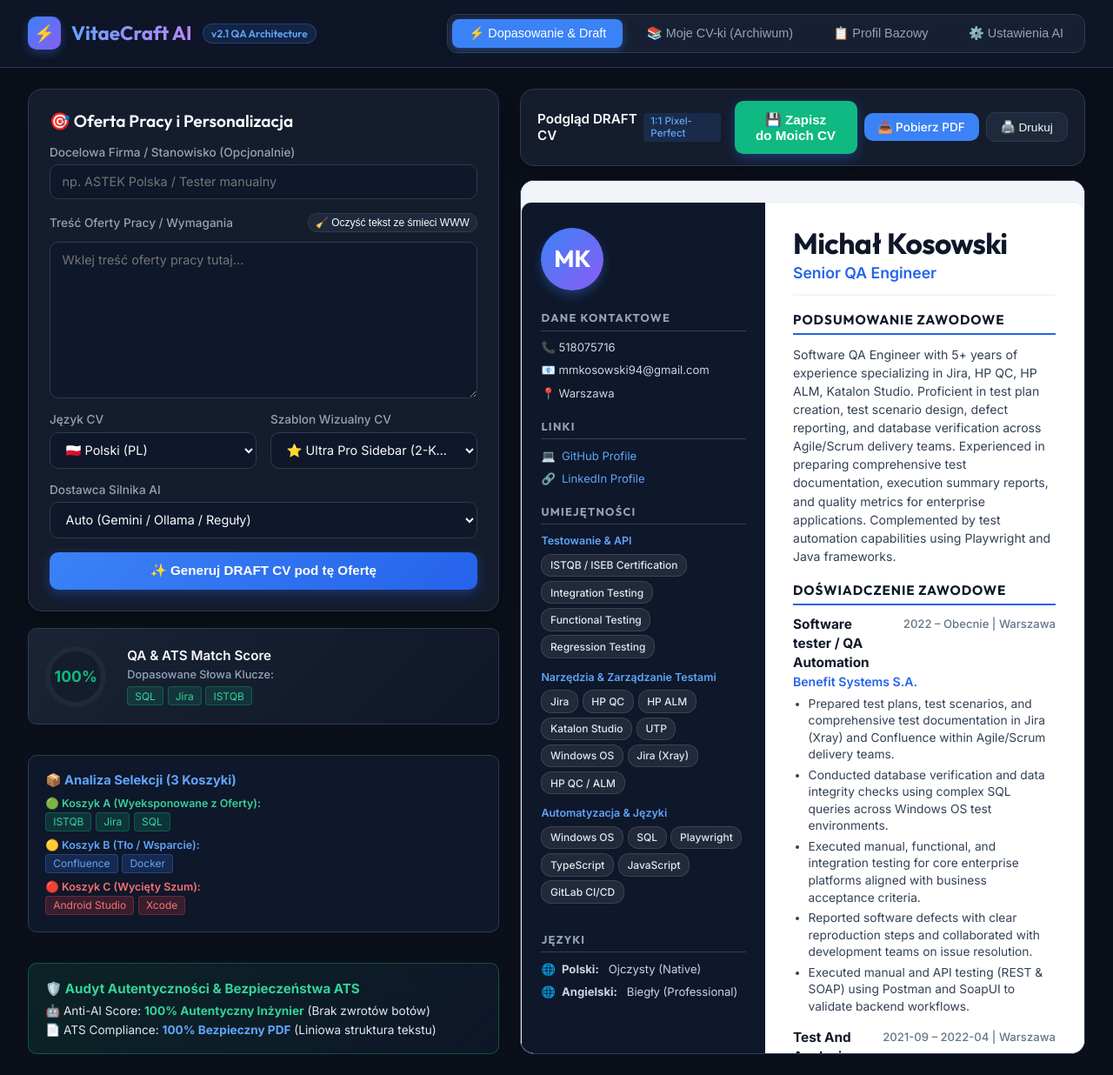
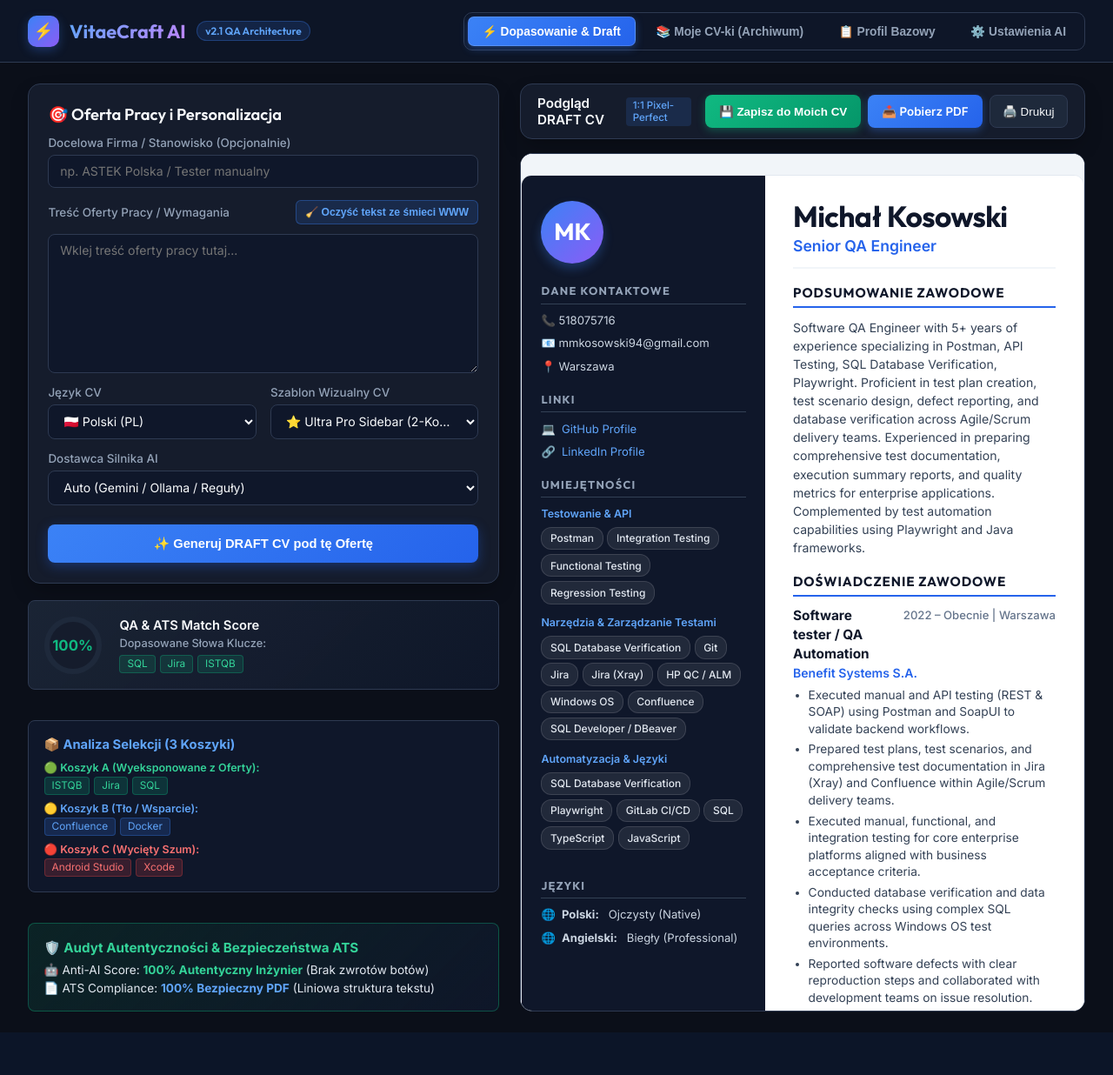
Before and after one commit to jablefthookcross/luxury_cv-builder, a Flask app: page / in a window 1280 px wide. Shown: the whole page at 87% size. After the commit the page ends 1187 px from the top, so only its background shows below. Run offline with Flask 3, Linux system fonts and the light colour scheme.

Commit message:
Poprawa UI/UX: 1-stronicowy uklad A4, Pill Badges i symetria wierszy

```diff
--- a/static/css/style.css
+++ b/static/css/style.css
@@ -1,4 +1,4 @@
-/* VitaeCraft AI - GUI Stylesheet */
+/* VitaeCraft AI - GUI Stylesheet (Pixel-Perfect UI Refactor) */
 
 :root {
     --bg-dark: #0b0f19;
@@ -12,8 +12,8 @@
     --text-primary: #f8fafc;
     --text-secondary: #94a3b8;
     --text-muted: #64748b;
-    --radius-lg: 16px;
-    --radius-md: 10px;
+    --radius-lg: 14px;
+    --radius-md: 8px;
     --radius-sm: 6px;
 }
 
@@ -37,7 +37,7 @@ body {
     background: rgba(15, 23, 42, 0.85);
     backdrop-filter: blur(12px);
     border-bottom: 1px solid var(--border-color);
-    padding: 1rem 2rem;
+    padding: 0.85rem 2rem;
     display: flex;
     justify-content: space-between;
     align-items: center;
@@ -51,19 +51,19 @@ body {
     align-items: center;
     gap: 0.75rem;
     font-family: 'Outfit', sans-serif;
-    font-size: 1.4rem;
+    font-size: 1.35rem;
     font-weight: 700;
 }
 
 .brand-icon {
-    width: 38px;
-    height: 38px;
+    width: 36px;
+    height: 36px;
     background: linear-gradient(135deg, var(--accent-blue), var(--accent-purple));
     border-radius: 10px;
     display: flex;
     align-items: center;
     justify-content: center;
-    font-size: 1.2rem;
+    font-size: 1.15rem;
     box-shadow: 0 4px 12px rgba(59, 130, 246, 0.3);
 }
 
@@ -86,36 +86,39 @@ body {
 /* Nav Tabs */
 .nav-tabs {
     display: flex;
-    gap: 0.5rem;
-    background: rgba(30, 41, 59, 0.6);
-    padding: 0.3rem;
-    border-radius: 12px;
+    gap: 0.4rem;
+    background: rgba(15, 23, 42, 0.7);
+    padding: 0.25rem;
+    border-radius: 10px;
     border: 1px solid var(--border-color);
 }
 
 .nav-btn {
     background: transparent;
-    border: none;
+    border: 1px solid transparent;
     color: var(--text-secondary);
-    padding: 0.5rem 1.2rem;
-    border-radius: 8px;
-    font-weight: 500;
+    padding: 0.5rem 1.0rem;
+    border-radius: 7px;
+    font-weight: 600;
     cursor: pointer;
     transition: all 0.2s ease;
     display: flex;
     align-items: center;
-    gap: 0.5rem;
-    font-size: 0.9rem;
+    gap: 0.45rem;
+    font-size: 0.86rem;
+    white-space: nowrap;
 }
 
 .nav-btn:hover {
     color: var(--text-primary);
+    background: rgba(255, 255, 255, 0.05);
 }
 
 .nav-btn.active {
-    background: var(--accent-blue);
+    background: linear-gradient(135deg, var(--accent-blue), #2563eb);
     color: white;
-    box-shadow: 0 2px 8px rgba(59, 130, 246, 0.4);
+    border: 1px solid rgba(255, 255, 255, 0.15);
+    box-shadow: 0 3px 10px rgba(59, 130, 246, 0.35);
 }
 
 /* App Main Layout */
@@ -144,7 +147,7 @@ body {
     background: var(--bg-card);
     border: 1px solid var(--border-color);
     border-radius: var(--radius-lg);
-    padding: 1.5rem;
+    padding: 1.4rem;
     box-shadow: 0 10px 25px -5px rgba(0, 0, 0, 0.3);
 }
 
@@ -153,7 +156,7 @@ body {
     display: flex;
     flex-direction: column;
     gap: 1.2rem;
-    max-width: 600px;
+    max-width: 580px;
 }
 
 .right-panel {
@@ -165,24 +168,24 @@ body {
 
 .section-h2 {
     font-family: 'Outfit', sans-serif;
-    font-size: 1.2rem;
+    font-size: 1.15rem;
     font-weight: 600;
     display: flex;
     align-items: center;
     gap: 0.5rem;
-    margin-bottom: 1rem;
+    margin-bottom: 0.85rem;
 }
 
 /* Forms */
 .form-group {
     display: flex;
     flex-direction: column;
-    gap: 0.4rem;
-    margin-bottom: 1rem;
+    gap: 0.35rem;
+    margin-bottom: 0.9rem;
 }
 
 .form-label {
-    font-size: 0.85rem;
+    font-size: 0.84rem;
     font-weight: 500;
     color: var(--text-secondary);
 }
@@ -191,10 +194,10 @@ body {
     background: #0f172a;
     border: 1px solid var(--border-color);
     color: var(--text-primary);
-    padding: 0.65rem 0.85rem;
+    padding: 0.6rem 0.8rem;
     border-radius: var(--radius-md);
     font-family: inherit;
-    font-size: 0.9rem;
+    font-size: 0.88rem;
     transition: border-color 0.2s;
     width: 100%;
 }
@@ -213,50 +216,125 @@ body {
 
 .form-textarea {
     resize: vertical;
-    min-height: 180px;
+    min-height: 160px;
 }
 
-/* Buttons */
+/* PROPORTIONAL & SYMMETRIC BUTTON SYSTEM */
 .btn-primary {
     background: linear-gradient(135deg, var(--accent-blue), #2563eb);
     color: white;
     border: none;
-    padding: 0.8rem 1.5rem;
+    height: 44px;
+    padding: 0 1.4rem;
     border-radius: var(--radius-md);
     font-weight: 600;
-    font-size: 0.95rem;
+    font-size: 0.92rem;
     cursor: pointer;
-    display: flex;
+    display: inline-flex;
     align-items: center;
     justify-content: center;
     gap: 0.5rem;
     transition: all 0.2s ease;
-    box-shadow: 0 4px 14px rgba(37, 99, 235, 0.4);
+    box-shadow: 0 4px 14px rgba(37, 99, 235, 0.35);
 }
 
 .btn-primary:hover {
-    transform: translateY(-2px);
-    box-shadow: 0 6px 20px rgba(37, 99, 235, 0.5);
+    transform: translateY(-1px);
+    box-shadow: 0 6px 18px rgba(37, 99, 235, 0.45);
 }
 
 .btn-secondary {
     background: #1e293b;
     border: 1px solid var(--border-color);
     color: var(--text-primary);
-    padding: 0.5rem 1rem;
+    height: 38px;
+    padding: 0 0.9rem;
     border-radius: var(--radius-md);
     font-weight: 500;
-    font-size: 0.85rem;
+    font-size: 0.84rem;
     cursor: pointer;
     transition: all 0.2s ease;
     display: inline-flex;
     align-items: center;
+    justify-content: center;
     gap: 0.4rem;
     white-space: nowrap;
+    text-decoration: none;
 }
 
 .btn-secondary:hover {
     background: #334155;
+    color: white;
+}
+
+.btn-save-action {
+    background: linear-gradient(135deg, #10b981, #059669);
+    color: white;
+    border: none;
+    height: 38px;
+    padding: 0 1rem;
+    border-radius: var(--radius-md);
+    font-weight: 600;
+    font-size: 0.84rem;
+    cursor: pointer;
+    display: inline-flex;
+    align-items: center;
+    justify-content: center;
+    gap: 0.4rem;
+    white-space: nowrap;
+    box-shadow: 0 3px 10px rgba(16, 185, 129, 0.35);
+    transition: all 0.2s ease;
+}
+
+.btn-save-action:hover {
+    transform: translateY(-1px);
+    box-shadow: 0 5px 14px rgba(16, 185, 129, 0.45);
+}
+
+.btn-download-action {
+    background: linear-gradient(135deg, #3b82f6, #2563eb);
+    color: white;
+    border: none;
+    height: 38px;
+    padding: 0 1rem;
+    border-radius: var(--radius-md);
+    font-weight: 600;
+    font-size: 0.84rem;
+    cursor: pointer;
+    display: inline-flex;
+    align-items: center;
+    justify-content: center;
+    gap: 0.4rem;
+    white-space: nowrap;
+    text-decoration: none;
+    box-shadow: 0 3px 10px rgba(59, 130, 246, 0.35);
+    transition: all 0.2s ease;
+}
+
+.btn-download-action:hover {
+    transform: translateY(-1px);
+    box-shadow: 0 5px 14px rgba(59, 130, 246, 0.45);
+}
+
+.btn-clean-micro {
+    background: rgba(59, 130, 246, 0.15);
+    color: #60a5fa;
+    border: 1px solid rgba(59, 130, 246, 0.35);
+    height: 28px;
+    padding: 0 0.65rem;
+    border-radius: var(--radius-sm);
+    font-size: 0.76rem;
+    font-weight: 600;
+    cursor: pointer;
+    display: inline-flex;
+    align-items: center;
+    gap: 0.3rem;
+    transition: all 0.15s ease;
+}
+
+.btn-clean-micro:hover {
+    background: rgba(59, 130, 246, 0.3);
+    color: white;
 }
 
 /* ATS Score Widget */
@@ -264,15 +342,15 @@ body {
     background: linear-gradient(135deg, rgba(30, 41, 59, 0.8), rgba(15, 23, 42, 0.9));
     border: 1px solid var(--border-color);
     border-radius: var(--radius-md);
-    padding: 1.2rem;
+    padding: 1.1rem;
     display: flex;
     align-items: center;
-    gap: 1.5rem;
+    gap: 1.3rem;
 }
 
 .score-circle {
-    width: 70px;
-    height: 70px;
+    width: 66px;
+    height: 66px;
     border-radius: 50%;
     background: conic-gradient(var(--accent-emerald) var(--score-deg, 0deg), #1e293b 0deg);
     display: flex;
@@ -282,15 +360,15 @@ body {
 }
 
 .score-inner {
-    width: 58px;
-    height: 58px;
+    width: 54px;
+    height: 54px;
     background: var(--bg-card);
     border-radius: 50%;
     display: flex;
     align-items: center;
     justify-content: center;
     font-weight: 700;
-    font-size: 1.1rem;
+    font-size: 1.05rem;
     color: var(--accent-emerald);
 }
 
@@ -299,7 +377,7 @@ body {
 }
 
 .score-title {
-    font-size: 0.95rem;
+    font-size: 0.92rem;
     font-weight: 600;
     margin-bottom: 0.3rem;
 }
@@ -308,11 +386,11 @@ body {
     display: flex;
     flex-wrap: wrap;
     gap: 0.3rem;
-    margin-top: 0.4rem;
+    margin-top: 0.35rem;
 }
 
 .kw-badge {
-    font-size: 0.75rem;
+    font-size: 0.74rem;
     padding: 0.15rem 0.5rem;
     border-radius: 4px;
     background: rgba(16, 185, 129, 0.15);
@@ -345,8 +423,8 @@ iframe.cv-iframe {
 
 /* Spinner */
 .spinner {
-    width: 20px;
-    height: 20px;
+    width: 18px;
+    height: 18px;
     border: 3px solid rgba(255,255,255,0.3);
     border-top-color: white;
     border-radius: 50%;
--- a/templates/index.html
+++ b/templates/index.html
@@ -33,10 +33,15 @@
             background: rgba(239, 68, 68, 0.2);
             color: #f87171;
             border: 1px solid rgba(239, 68, 68, 0.4);
-            padding: 0.25rem 0.6rem;
+            height: 30px;
+            padding: 0 0.65rem;
             border-radius: 6px;
             font-size: 0.78rem;
             cursor: pointer;
+            display: inline-flex;
+            align-items: center;
+            gap: 0.3rem;
+            font-weight: 500;
         }
         .btn-danger-sm:hover { background: rgba(239, 68, 68, 0.4); }
 
@@ -44,11 +49,15 @@
             background: rgba(16, 185, 129, 0.15);
             color: #34d399;
             border: 1px solid rgba(16, 185, 129, 0.3);
-            padding: 0.3rem 0.7rem;
+            height: 32px;
+            padding: 0 0.8rem;
             border-radius: 6px;
             font-size: 0.82rem;
             cursor: pointer;
             font-weight: 600;
+            display: inline-flex;
+            align-items: center;
+            gap: 0.3rem;
         }
         .btn-add-sm:hover { background: rgba(16, 185, 129, 0.3); }
 
@@ -127,7 +136,7 @@
                     <div class="form-group">
                         <div style="display: flex; justify-content: space-between; align-items: center; margin-bottom: 0.3rem;">
                             <label class="form-label" style="margin-bottom: 0;">Treść Oferty Pracy / Wymagania</label>
-                            <button class="btn-secondary" onclick="cleanInputText()" style="padding: 0.2rem 0.5rem; font-size: 0.75rem;">🧹 Oczyść tekst ze śmieci WWW</button>
+                            <button class="btn-clean-micro" onclick="cleanInputText()">🧹 Oczyść tekst ze śmieci WWW</button>
                         </div>
                         <textarea id="jobDescription" class="form-textarea" placeholder="Wklej treść oferty pracy tutaj..."></textarea>
                     </div>
@@ -229,14 +238,14 @@
             </div>
 
             <div class="right-panel">
-                <div class="card" style="padding: 0.85rem 1.2rem; display: flex; justify-content: space-between; align-items: center; gap: 1rem;">
+                <div class="card" style="padding: 0.75rem 1.2rem; display: flex; justify-content: space-between; align-items: center; gap: 1rem;">
                     <div style="font-weight: 600; font-size: 0.95rem; display: flex; align-items: center; gap: 0.4rem;">
                         <span>Podgląd DRAFT CV</span>
                         <span style="font-size: 0.72rem; background: rgba(59, 130, 246, 0.15); color: #60a5fa; padding: 0.15rem 0.5rem; border-radius: 4px; font-weight: 500;">1:1 Pixel-Perfect</span>
                     </div>
                     <div style="display: flex; gap: 0.5rem; align-items: center;">
-                        <button class="btn-primary" onclick="openSaveModal()" style="background: #10b981; color: white; border: none;">💾 Zapisz do Moich CV</button>
-                        <a href="/api/export/pdf" id="btnDownloadPdf" download class="btn-secondary" style="text-decoration:none; background: var(--accent-blue); color: white; border: none;">📥 Pobierz PDF</a>
+                        <button class="btn-save-action" onclick="openSaveModal()">💾 Zapisz do Moich CV</button>
+                        <a href="/api/export/pdf" id="btnDownloadPdf" download class="btn-download-action">📥 Pobierz PDF</a>
                         <button class="btn-secondary" onclick="printPreviewIframe()">🖨️ Drukuj</button>
                     </div>
                 </div>
@@ -254,7 +263,7 @@
                         <h2 class="section-h2" style="margin-bottom: 0.2rem;">📚 Moje CV-ki (Archiwum Wygenerowanych Aplikacji)</h2>
                         <p style="font-size: 0.88rem; color: var(--text-secondary);">Tutaj znajdują się wszystkie zaakceptowane i zapisane przez Ciebie wersje CV wygenerowane dla konkretnych firm.</p>
                     </div>
-                    <button class="btn-primary" onclick="loadSavedCVsList()">🔄 Odśwież Listę</button>
+                    <button class="btn-primary" style="height: 38px; font-size: 0.84rem;" onclick="loadSavedCVsList()">🔄 Odśwież Listę</button>
                 </div>
 
                 <div id="savedCVsGrid" class="archive-grid">
@@ -273,7 +282,7 @@
                     </p>
                     <div style="display: flex; gap: 1rem; align-items: center;">
                         <input type="file" id="pdfFileInput" accept=".pdf" class="form-input" style="max-width: 400px; padding: 0.5rem;">
-                        <button class="btn-primary" onclick="uploadPdfCV()">
+                        <button class="btn-primary" style="height: 38px;" onclick="uploadPdfCV()">
                             <div class="spinner" id="pdfSpinner"></div>
                             <span id="pdfBtnText">🚀 Zaimportuj CV z PDF</span>
                         </button>
@@ -286,7 +295,7 @@
                         <div style="display: flex; gap: 0.5rem;">
                             <button class="btn-secondary" onclick="toggleEditorMode('form')" id="btnEditForm">📝 Formularz Wizualny</button>
                             <button class="btn-secondary" onclick="toggleEditorMode('json')" id="btnEditJson">💻 Kod JSON</button>
-                            <button class="btn-primary" onclick="saveProfileFromFormOrJson()">💾 Zapisz Profil Bazowy</button>
+                            <button class="btn-save-action" onclick="saveProfileFromFormOrJson()">💾 Zapisz Profil Bazowy</button>
                         </div>
                     </div>
 
@@ -400,7 +409,7 @@
             </div>
             <div style="display: flex; justify-content: flex-end; gap: 0.8rem; margin-top: 1.2rem;">
                 <button class="btn-secondary" onclick="closeSaveModal()">Anuluj</button>
-                <button class="btn-primary" onclick="confirmSaveCV()">💾 Zapisz Aplikację</button>
+                <button class="btn-save-action" onclick="confirmSaveCV()">💾 Zapisz Aplikację</button>
             </div>
         </div>
     </div>
@@ -425,7 +434,7 @@
 
         async function cleanInputText() {
             const textarea = document.getElementById('jobDescription');
-            if (!textarea.value.strip()) return;
+            if (!textarea.value.trim()) return;
             try {
                 const res = await fetch('/api/clean-text', {
                     method: 'POST',
@@ -588,7 +597,7 @@
                             </div>
                         </div>
                         <div style="display: flex; gap: 0.5rem; margin-top: 0.8rem;">
-                            <a href="/api/saved-cvs/${cv.id}/export/pdf" download class="btn-primary" style="flex: 1; text-align: center; text-decoration: none; font-size: 0.82rem; padding: 0.4rem;">📥 Pobierz PDF</a>
+                            <a href="/api/saved-cvs/${cv.id}/export/pdf" download class="btn-download-action" style="flex: 1; text-align: center; justify-content: center;">📥 Pobierz PDF</a>
                             <button class="btn-danger-sm" onclick="deleteSavedCV('${cv.id}')">🗑️ Usuń</button>
                         </div>
                     `;
```
Also changed, not shown: active_tailored_profile.json (+28 -29 lines), ai_engine.py (+37 -63 lines).
